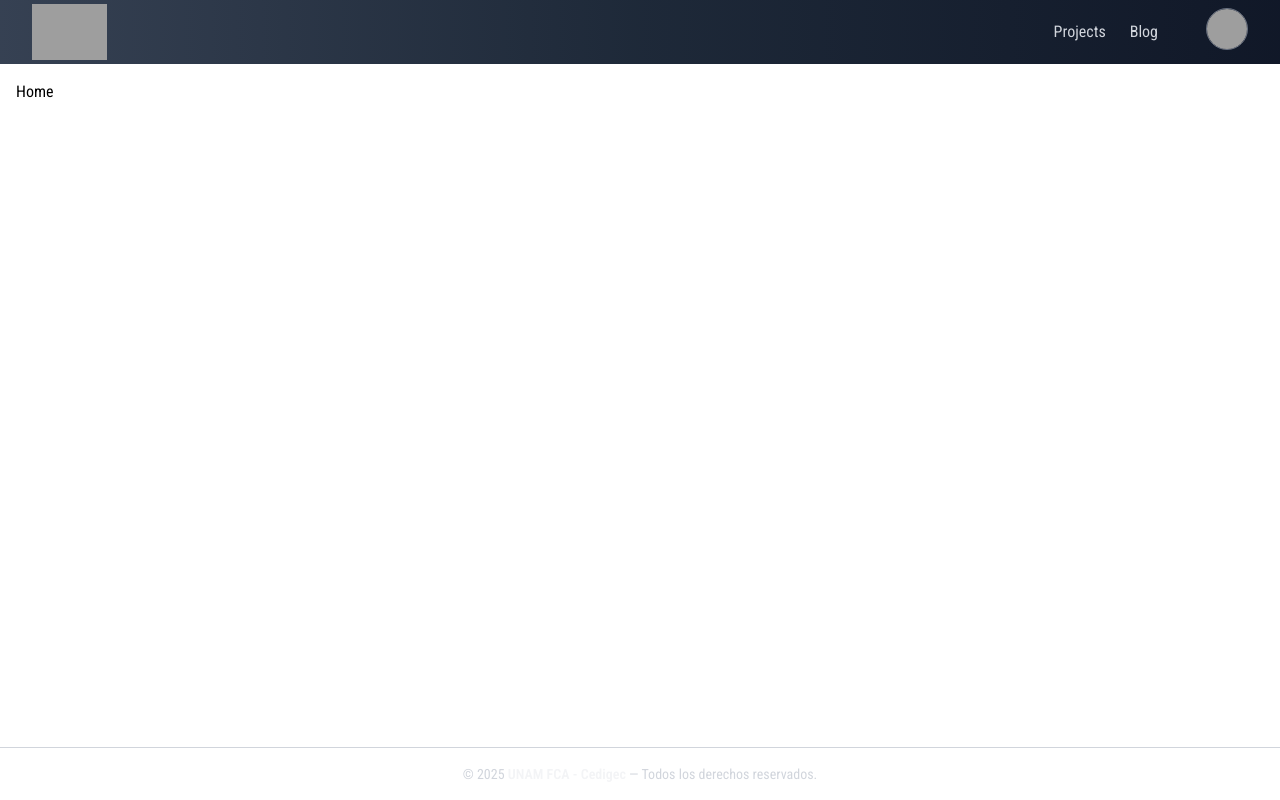
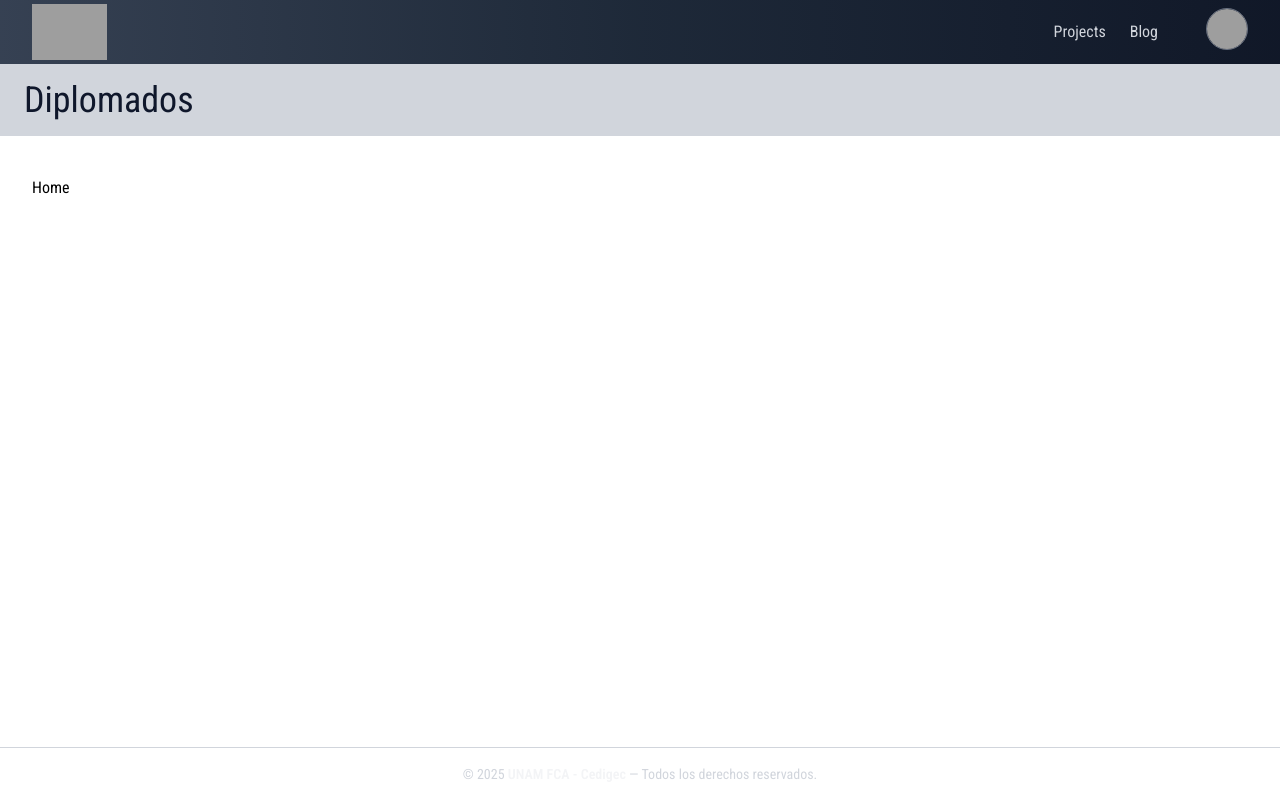
Before and after one commit to cr-gcc/bitacora-diplomados, a Vue app: page / in a window 1280 px wide. Built offline with nearby package versions, Linux system fonts and the light colour scheme; grey boxes are pictures that could not be loaded.

Commit message:
Layout v2

```diff
--- a/index.html
+++ b/index.html
@@ -1,13 +1,18 @@
 <!doctype html>
 <html lang="en">
+
 <head>
   <meta charset="UTF-8" />
+  <title>Vite + Vue</title>
   <link rel="icon" type="image/svg+xml" href="/vite.svg" />
   <meta name="viewport" content="width=device-width, initial-scale=1.0" />
-    <title>Vite + Vue</title>
+  <!-- Icons -->
+  <link href="https://cdnjs.cloudflare.com/ajax/libs/font-awesome/6.4.0/css/all.min.css" rel="stylesheet">
 </head>
+
 <body>
   <div id="app"></div>
   <script type="module" src="/src/main.js"></script>
 </body>
+
 </html>
--- a/src/layouts/Layout.vue
+++ b/src/layouts/Layout.vue
@@ -1,13 +1,17 @@
 <template>
   <div class="min-h-screen flex flex-col">
     <Header/>
+    <Title/>
     <main class="flex-1 p-4 bg-white">
-      <slot />
+      <div class="space-y-4 px-4 py-6">
+        <slot />
+      </div>
     </main>
     <Footer/>
   </div>
 </template>
 <script setup>
   import Header from '@/components/Header.vue';
+  import Title from '@/components/Title.vue';
   import Footer from '@/components/Footer.vue';
 </script>
```
Lines whose indentation alone changed are shown as unchanged.
